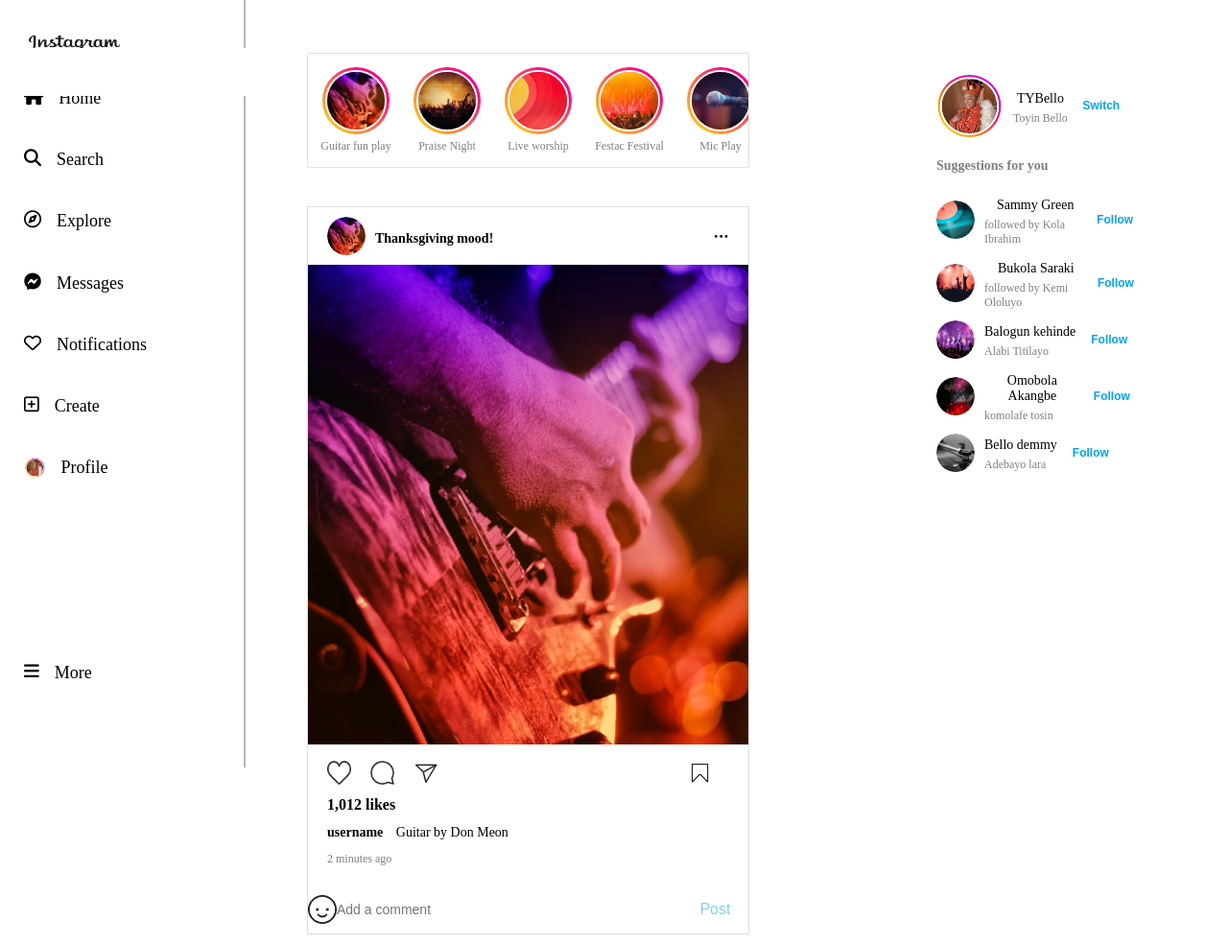
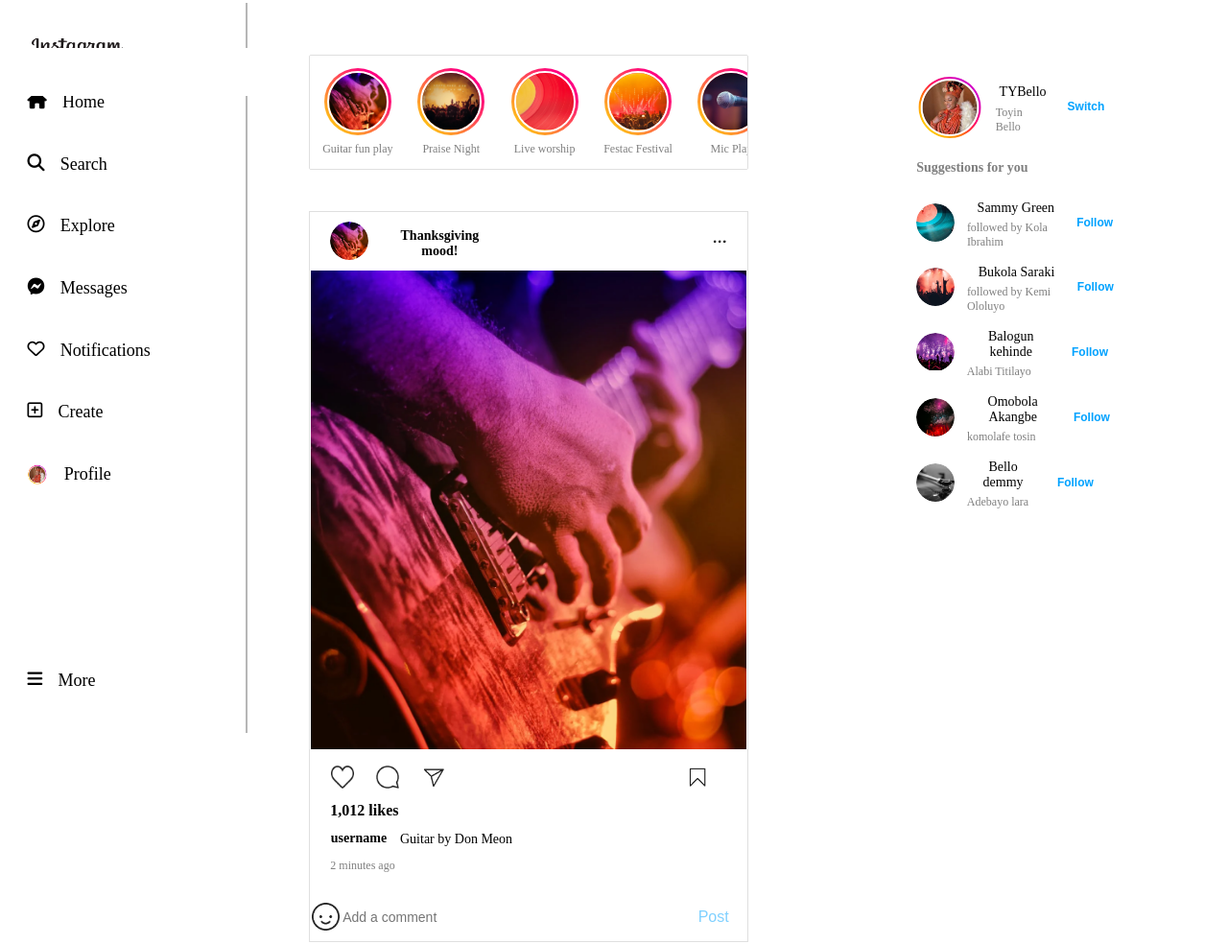
Before and after one commit to Teewhybells/instagramlandingpage, a plain HTML site: page index.html in a window 1280 px wide. Shown: the top 984 px of the page at 96% size. Drawn offline with Linux system fonts and the light colour scheme.

Commit message:
adjustment

```diff
--- a/style.css
+++ b/style.css
@@ -1,14 +1,15 @@
 *{
-    padding: 0;
+    padding: 0.1%;
     margin: 0;
     box-sizing: border-box;
+    gap: 0.15rem;
 }
 
  .navicons {
     display: flex;
     flex-direction: column;
     /* gap: 1rem; */
-    gap: 0.2rem;
+    gap: 0.15rem;
 }
 
 nav {
@@ -16,7 +17,7 @@ nav {
     padding-left: 25px;
     border-right: 2px solid #b7b7b7;
     width: 20%;
-    height: 100vh;
+    height: 1600%;
 
 }
 
@@ -67,6 +68,7 @@ nav {
     display: flex;
     justify-content: center;
     padding: 5px 0;
+
 }
 
 .wrapper{
@@ -74,7 +76,7 @@ nav {
     /* max-width: 10800px; */
     display: grid;
     grid-template-columns: 90% 40%;
-    grid-gap: 60px;
+    grid-gap: 40px;
 }
 
 .left-col{
```
